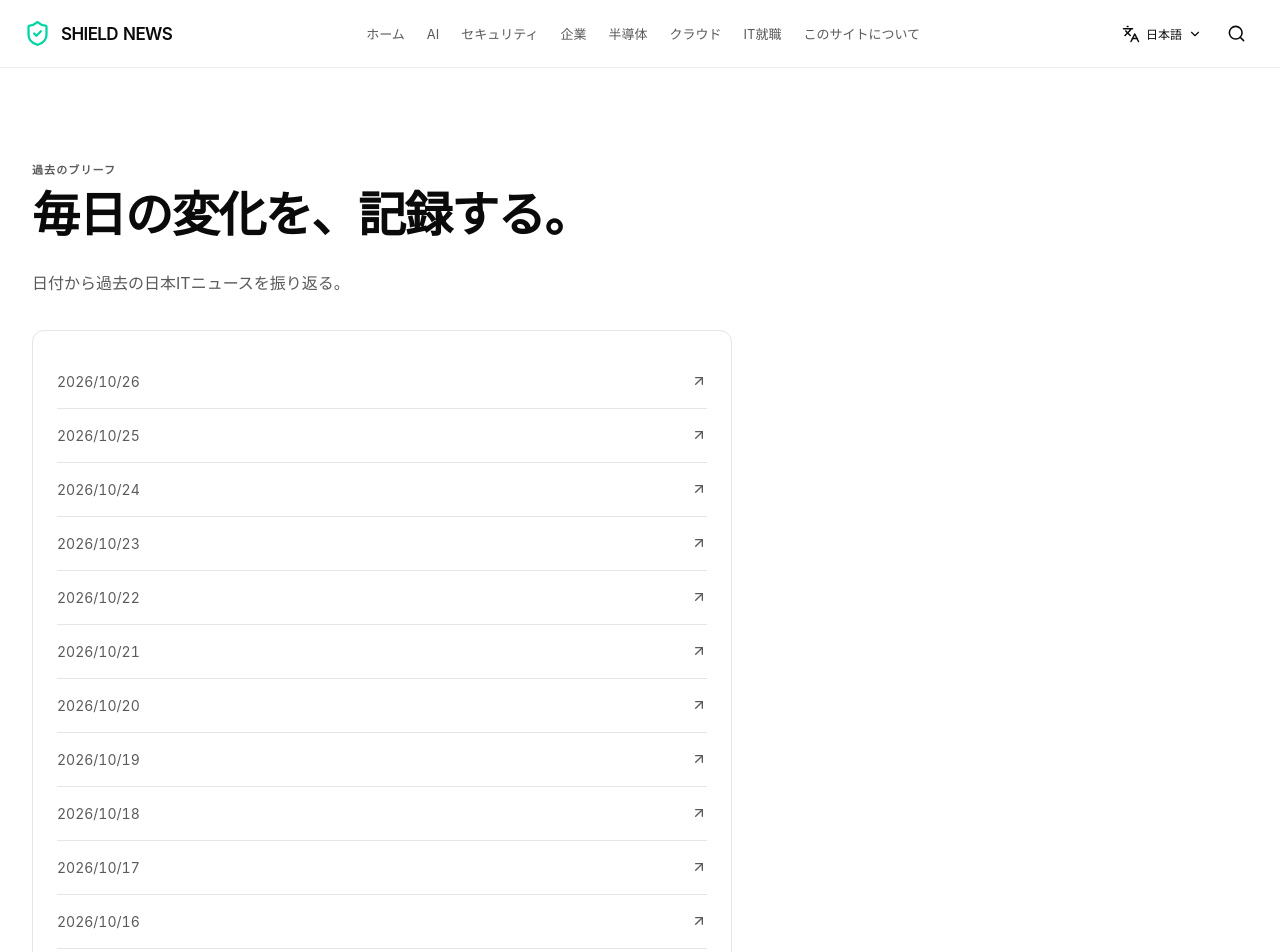
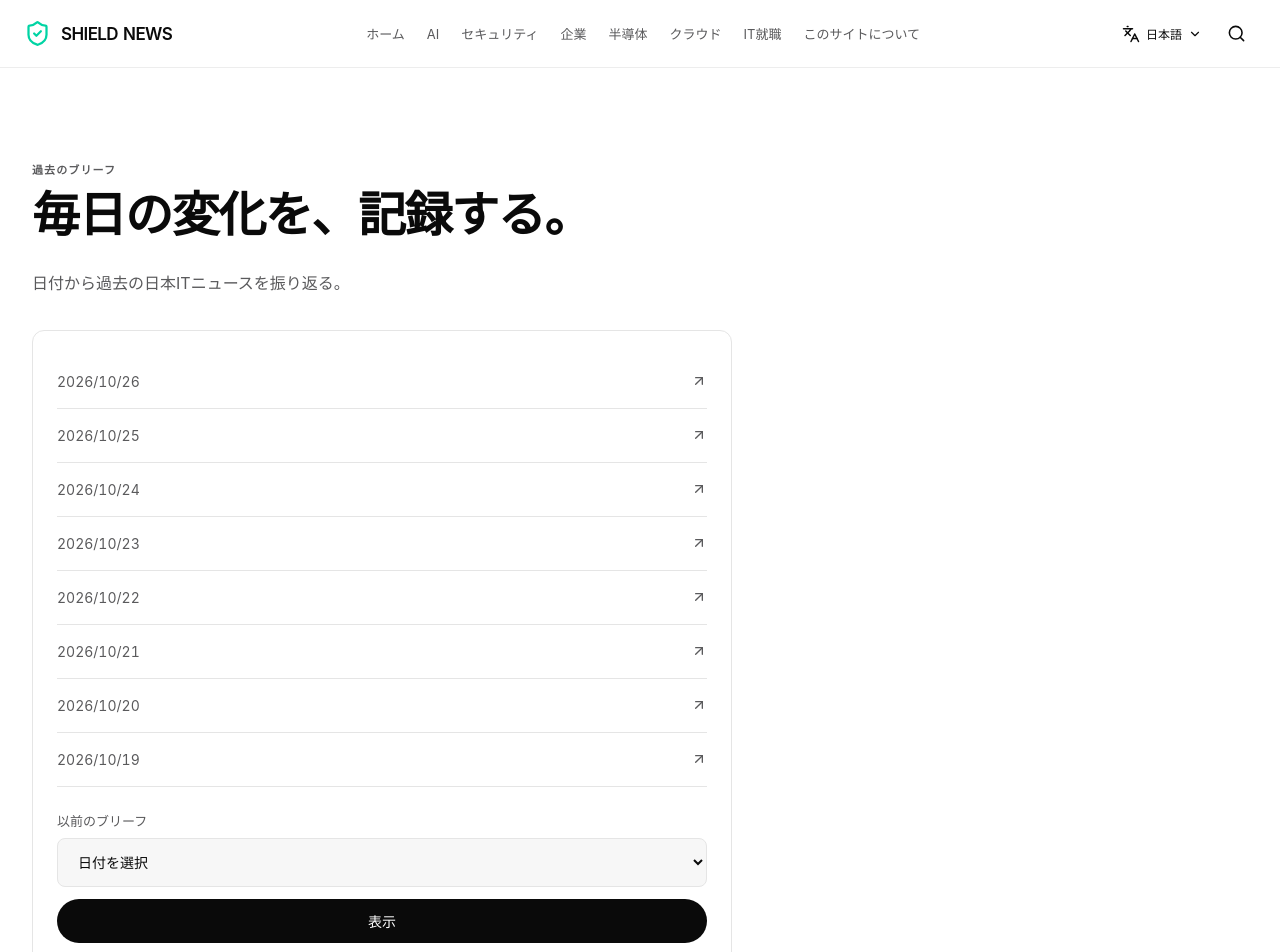
Before and after one commit to suppeans/shield-forum, a Next.js app: page /archive in a window 1280 px wide. Shown: the top 952 px of the page. Built offline with nearby package versions, Linux system fonts and the light colour scheme; a web font is replaced by a local one.

Commit message:
Limit brief archive links to eight and add older date selection

```diff
--- a/src/app/globals.css
+++ b/src/app/globals.css
@@ -130,6 +130,9 @@ a, button, input { -webkit-tap-highlight-color: transparent; }
 .archive-links a { display: flex; justify-content: space-between; gap: 24px; padding: 18px 0; border-bottom: 1px solid var(--line); color: var(--muted); font-size: 14px; font-variant-numeric: tabular-nums; }
 .archive-links a:hover { color: var(--text); }
 .archive-links a[aria-current] { color: var(--text); box-shadow: inset 2px 0 var(--primary); padding-left: 12px; }
+.archive-select { display: grid; gap: 12px; margin-top: 24px; }
+.archive-select label { display: grid; gap: 8px; color: var(--muted); font-size: 13px; }
+.archive-select select { min-height: 44px; font: inherit; font-size: 14px; }
 .archive-panel .read-link { margin-top: 20px; }
 .empty-state { padding: 40px 24px; border: 1px solid var(--line); border-radius: 8px; background: var(--surface); color: var(--muted); line-height: 1.9; }
 .empty-state h1 { color: var(--text); }
--- a/src/components/archive-links.tsx
+++ b/src/components/archive-links.tsx
@@ -1,6 +1,18 @@
+"use client";
 import Link from "next/link";
 import { ArrowUpRight } from "lucide-react";
 import { displayDate } from "@/lib/news-date";
+import { useLanguage } from "./language-provider";
 export function ArchiveLinks({ dates, selected }: { dates: string[]; selected?: string }) {
-  return <div className="archive-links">{dates.map((date) => <Link key={date} href={`/?date=${date}`} aria-current={selected === date ? "page" : undefined}><time dateTime={date}>{displayDate(date)}</time><ArrowUpRight size={16} aria-hidden="true" /></Link>)}</div>;
+  const { t } = useLanguage();
+  const olderDates = dates.slice(8);
+  return <><div className="archive-links">{dates.slice(0, 8).map((date) => <Link key={date} href={`/?date=${date}`} aria-current={selected === date ? "page" : undefined}><time dateTime={date}>{displayDate(date)}</time><ArrowUpRight size={16} aria-hidden="true" /></Link>)}</div>
+    {olderDates.length > 0 && <form className="archive-select" action="/">
+      <label>{t("archive.choose")}<select key={selected ?? ""} className="input" name="date" defaultValue={olderDates.includes(selected ?? "") ? selected : ""} required>
+        <option value="" disabled>{t("archive.selectDate")}</option>
+        {olderDates.map((date) => <option key={date} value={date}>{displayDate(date)}</option>)}
+      </select></label>
+      <button className="button" type="submit">{t("archive.open")}</button>
+    </form>}
+  </>;
 }
--- a/src/lib/i18n.ts
+++ b/src/lib/i18n.ts
@@ -16,6 +16,7 @@ const ja = {
   "common.tags": "関連タグ", "common.search": "検索", "common.back": "ブリーフに戻る", "list.noArticles": "該当するニュースはありません。",
   "search.title": "ニュースを探す。", "search.description": "見出し、要約、情報源、タグから過去のニュースを検索。", "search.placeholder": "AI、半導体、企業名など", "search.query": "検索キーワード", "search.results": "検索結果",
   "tags.label": "トピック", "tags.title": "関心から、ニュースへ。", "tags.description": "タグを選んで、関連するニュースを読み返す。",
+  "archive.choose": "以前のブリーフ", "archive.selectDate": "日付を選択", "archive.open": "表示",
   "archive.title": "毎日の変化を、記録する。", "archive.description": "日付から過去の日本ITニュースを振り返る。",
   "about.title": "日本のITを、毎日の視点に。", "about.description": "SHIELD NEWS は日本IT業界のニュースを要約する情報集約サイトです。",
   "footer.description": "日本のIT業界を読む、毎日のブリーフ。", "footer.content": "記事は日本語で提供しています。", "footer.notice": "独立したニュース集約サイトです。各記事の権利は原発信者に帰属します。", "footer.archive": "アーカイブ", "footer.topics": "トピック", "footer.about": "編集方針",
@@ -30,6 +31,7 @@ const en: Record<TranslationKey, string> = {
   "common.tags": "Related tags", "common.search": "Search", "common.back": "Back to the brief", "list.noArticles": "No matching stories.",
   "search.title": "Find a story.", "search.description": "Search headlines, summaries, sources and tags across the archive.", "search.placeholder": "AI, chips, company name…", "search.query": "Search keywords", "search.results": "Search results",
   "tags.label": "Topics", "tags.title": "Follow your interests.", "tags.description": "Select a tag to revisit related stories.",
+  "archive.choose": "Older briefs", "archive.selectDate": "Select a date", "archive.open": "View",
   "archive.title": "A record of daily change.", "archive.description": "Browse Japan IT news by edition date.",
   "about.title": "A daily perspective on Japan IT.", "about.description": "SHIELD NEWS aggregates and summarizes news about Japan's IT industry.",
   "footer.description": "Your daily brief on Japan's IT industry.", "footer.content": "Articles are provided in Japanese.", "footer.notice": "An independent news aggregation site. Original publishers retain their content rights.", "footer.archive": "Archive", "footer.topics": "Topics", "footer.about": "Editorial policy",
@@ -43,6 +45,7 @@ const zh: Record<TranslationKey, string> = {
   "common.tags": "相关标签", "common.search": "搜索", "common.back": "返回简报", "list.noArticles": "没有匹配的新闻。",
   "search.title": "查找新闻。", "search.description": "按标题、摘要、来源或标签搜索历史新闻。", "search.placeholder": "AI、半导体、企业名称等", "search.query": "搜索关键词", "search.results": "搜索结果",
   "tags.label": "主题", "tags.title": "从兴趣出发。", "tags.description": "选择标签查看相关报道。",
+  "archive.choose": "更早的简报", "archive.selectDate": "选择日期", "archive.open": "查看",
   "archive.title": "记录每天的变化。", "archive.description": "按日期查看过去的日本 IT 新闻。",
   "about.title": "每日关注日本 IT。", "about.description": "SHIELD NEWS 是日本 IT 行业新闻摘要与信息聚合站。",
   "footer.description": "日本 IT 行业每日简报。", "footer.content": "新闻正文使用日语。", "footer.notice": "独立新闻聚合站，原文版权归原始发布者所有。", "footer.archive": "历史新闻", "footer.topics": "主题", "footer.about": "编辑方针",
```
Also changed, not shown: 2 other files (tests, documents, lock files or other folders).
